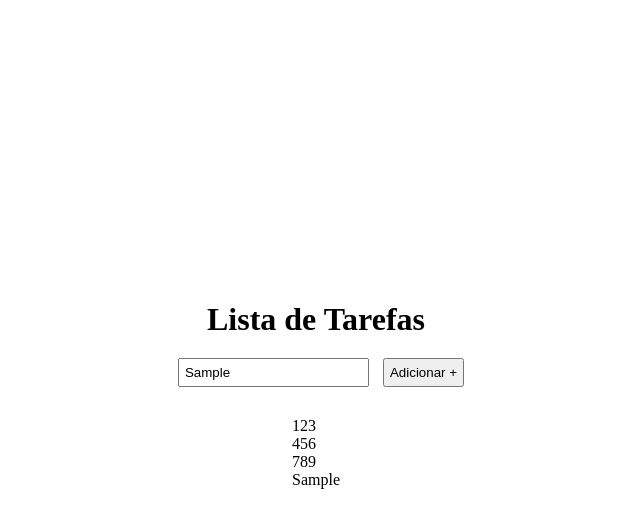
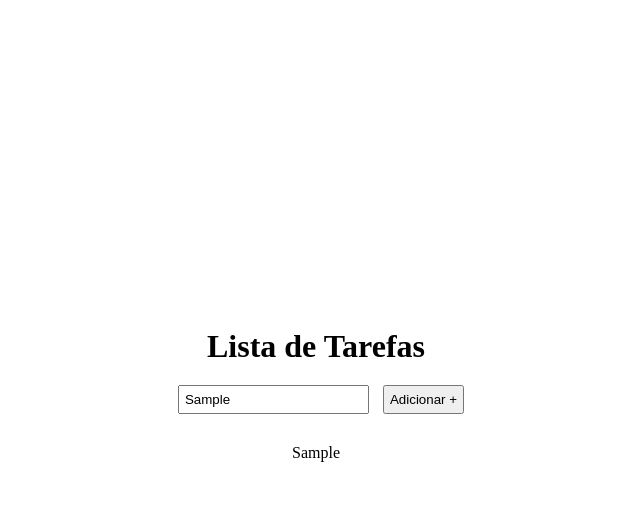
Before and after one commit to TallysonFreitas/modulo-9, a plain HTML site: page index.html in a window 1280 px wide. Both pictures are taken after typing "Sample" into the empty fields and a click on the button "Adicionar +". Shown: the whole page, without its empty margins (324-964 px from the left). Drawn offline with nearby package versions, Linux system fonts and the light colour scheme.

Commit message:
terminado

```diff
--- a/index.html
+++ b/index.html
@@ -18,9 +18,7 @@
             <button>Adicionar +</button>
         </div>
         <ul>
-            <li><a class="lista" href="#">123</a></li>
-            <li><a class="lista" href="#">456</a></li>
-            <li><a class="lista" href="#">789</a></li>
+
         </ul>
     </main>
     <footer>
--- a/main.js
+++ b/main.js
@@ -9,13 +9,11 @@ $(document).ready(function(){
         $(valor).appendTo(span);
         $(span).appendTo(li)
         $(li).appendTo(`ul`)
+        $(li).click(function(){
+            $(this).toggleClass("done");
+        })
         console.log(span)
     })
 
 
 })
-
-$("a").click(function(){
-    $(this).toggleClass("done")
-    console.log("oi")
-})
```
